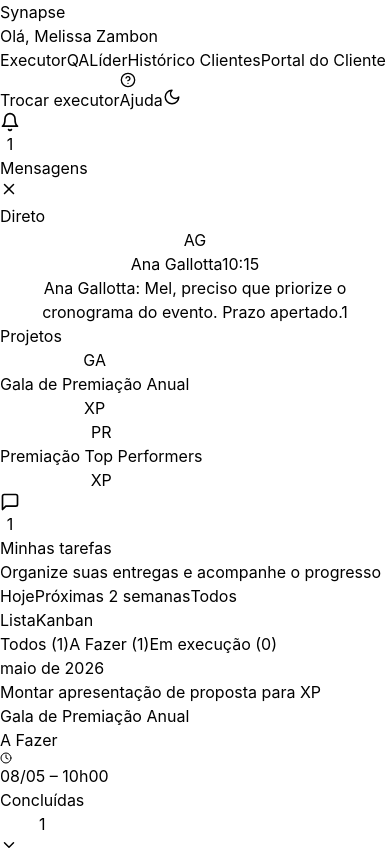
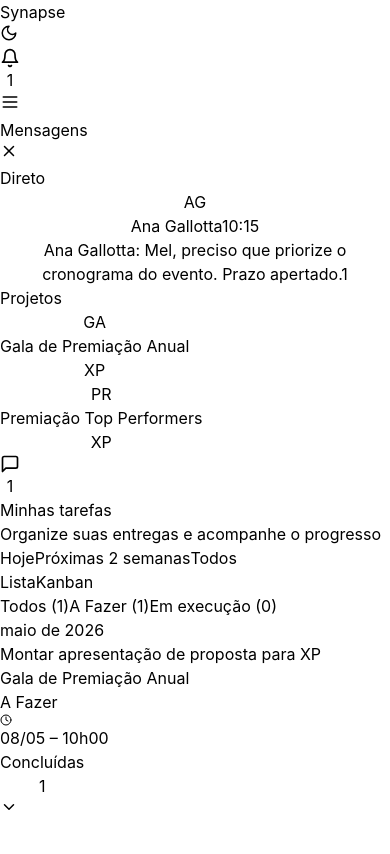
Before and after one commit to anacpgallotta-hue/synapse-mvp, a React (Vite) app: page / in a window 390 px wide. Built offline with nearby package versions, Linux system fonts and the light colour scheme.

Commit message:
Update 1 file

```diff
--- a/src/App.jsx
+++ b/src/App.jsx
@@ -30,6 +30,20 @@ const Moon = ({ className = "", size = 20 }) => <svg {...iconProps} width={size}
 const Sun = ({ className = "", size = 20 }) => <svg {...iconProps} width={size} height={size} className={className}><circle cx="12" cy="12" r="4"/><path d="M12 2v2"/><path d="M12 20v2"/><path d="m4.93 4.93 1.41 1.41"/><path d="m17.66 17.66 1.41 1.41"/><path d="M2 12h2"/><path d="M20 12h2"/><path d="m6.34 17.66-1.41 1.41"/><path d="m19.07 4.93-1.41 1.41"/></svg>;
 
 const DarkModeContext = createContext({ darkMode: false, setDarkMode: () => {} });
+
+function useMobile(breakpoint = 768) {
+  const [isMobile, setIsMobile] = useState(() => typeof window !== "undefined" && window.innerWidth < breakpoint);
+  useEffect(() => {
+    const mq = window.matchMedia(`(max-width: ${breakpoint - 1}px)`);
+    const handler = (e) => setIsMobile(e.matches);
+    mq.addEventListener("change", handler);
+    setIsMobile(mq.matches);
+    return () => mq.removeEventListener("change", handler);
+  }, [breakpoint]);
+  return isMobile;
+}
+
+const Menu = ({ className = "", size = 20 }) => <svg {...iconProps} width={size} height={size} className={className}><line x1="4" x2="20" y1="12" y2="12"/><line x1="4" x2="20" y1="6" y2="6"/><line x1="4" x2="20" y1="18" y2="18"/></svg>;
 
 // ============================
 // DATA INICIAL (mesmo do MVP)
@@ -581,13 +595,15 @@ function Card({ children, className = "", onClick }) {
 // HEADER
 // ============================
 function Header({ currentView, setView, currentExecutor, setShowNotif, notifCount, onHelp, showBell = true, darkMode, setDarkMode }) {
+  const mobile = useMobile();
+  const [menuOpen, setMenuOpen] = useState(false);
   const allNavItems = [
     { label: "Executor", view: "executor" },
     { label: "QA", view: "qa_selector" },
     { label: "Líder", view: "lider_selector" },
-    { label: "Histórico Clientes", view: "clientes" },
-    { label: "Portal do Cliente", view: "client_selector" },
-    { label: "Trocar executor", view: "trocar_executor" },
+    { label: "Histórico", view: "clientes" },
+    { label: "Cliente", view: "client_selector" },
+    { label: "Trocar", view: "trocar_executor" },
   ];
 
   const isQA = currentView.startsWith("qa");
@@ -617,21 +633,24 @@ function Header({ currentView, setView, currentExecutor, setShowNotif, notifCoun
     : currentView === "executor" ? `Olá, ${currentExecutor}`
     : null;
 
+  const navItem = (item) => (
+    <Button key={item.view} variant={isActive(item.view) ? "navActive" : "nav"} size="sm" onClick={() => { setView(item.view); setMenuOpen(false); }} className={mobile ? "w-full justify-start" : ""}>
+      {item.label}
+    </Button>
+  );
+
   return (
-    <header className={`border-b sticky top-0 z-10 ${darkMode ? "border-stone-800 bg-stone-950" : "border-stone-200 bg-white"}`}>
-      <div className="max-w-7xl mx-auto px-6 py-4">
+    <header className={`border-b sticky top-0 z-20 ${darkMode ? "border-stone-800 bg-stone-950" : "border-stone-200 bg-white"}`}>
+      <div className="max-w-7xl mx-auto px-4 md:px-6 py-3 md:py-4">
         <div className="flex items-center justify-between">
-          <div>
-            <h1 className={`text-2xl font-bold ${darkMode ? "text-white" : "text-stone-900"}`}>{headerTitle}</h1>
-            {subtitle && <p className={`text-sm ${darkMode ? "text-stone-400" : "text-stone-500"}`}>{subtitle}</p>}
+          <div className="min-w-0">
+            <h1 className={`text-lg md:text-2xl font-bold truncate ${darkMode ? "text-white" : "text-stone-900"}`}>{headerTitle}</h1>
+            {subtitle && !mobile && <p className={`text-sm ${darkMode ? "text-stone-400" : "text-stone-500"}`}>{subtitle}</p>}
           </div>
-          <div className="flex items-center gap-2">
-            {allNavItems.map(item => (
-              <Button key={item.view} variant={isActive(item.view) ? "navActive" : "nav"} size="sm" onClick={() => setView(item.view)}>
-                {item.label}
-              </Button>
-            ))}
-            {onHelp && (
+          <div className="flex items-center gap-1.5 md:gap-2 flex-shrink-0">
+            {/* Desktop nav */}
+            {!mobile && allNavItems.map(navItem)}
+            {!mobile && onHelp && (
               <Button variant="ghost" size="sm" onClick={onHelp} className="text-stone-400 hover:text-stone-700 gap-1">
                 <svg width="16" height="16" viewBox="0 0 24 24" fill="none" stroke="currentColor" strokeWidth="2" strokeLinecap="round" strokeLinejoin="round"><circle cx="12" cy="12" r="10"/><path d="M9.09 9a3 3 0 015.83 1c0 2-3 3-3 3"/><line x1="12" y1="17" x2="12.01" y2="17"/></svg>
                 <span className="text-xs">Ajuda</span>
@@ -641,16 +660,29 @@ function Header({ currentView, setView, currentExecutor, setShowNotif, notifCoun
               {darkMode ? <Sun size={18} /> : <Moon size={18} />}
             </button>
             {showBell && (
-              <div className="relative ml-1">
+              <div className="relative">
                 <Button variant="ghost" size="icon" onClick={() => setShowNotif(prev => !prev)}>
                   <Bell size={20} />
                   {notifCount > 0 && <span className="absolute -top-1 -right-1 h-5 w-5 rounded-full bg-red-500 text-white text-xs flex items-center justify-center">{notifCount}</span>}
                 </Button>
               </div>
             )}
+            {/* Mobile hamburger */}
+            {mobile && (
+              <button onClick={() => setMenuOpen(!menuOpen)} className={`p-2 rounded-md ${darkMode ? "text-stone-300 hover:bg-stone-800" : "text-stone-600 hover:bg-stone-100"}`}>
+                {menuOpen ? <X size={20} /> : <Menu size={20} />}
+              </button>
+            )}
           </div>
         </div>
       </div>
+      {/* Mobile dropdown nav */}
+      {mobile && menuOpen && (
+        <div className={`border-t px-4 py-3 flex flex-col gap-1 ${darkMode ? "border-stone-800 bg-stone-950" : "border-stone-200 bg-white"}`}>
+          {allNavItems.map(navItem)}
+          {onHelp && <Button variant="ghost" size="sm" onClick={() => { onHelp(); setMenuOpen(false); }} className="w-full justify-start text-stone-400 gap-1"><svg width="16" height="16" viewBox="0 0 24 24" fill="none" stroke="currentColor" strokeWidth="2" strokeLinecap="round" strokeLinejoin="round"><circle cx="12" cy="12" r="10"/><path d="M9.09 9a3 3 0 015.83 1c0 2-3 3-3 3"/><line x1="12" y1="17" x2="12.01" y2="17"/></svg>Ajuda</Button>}
+        </div>
+      )}
     </header>
   );
 }
@@ -850,7 +882,7 @@ function ExecutorView({ executorId, onTaskClick }) {
       )}
 
       {viewMode === "kanban" && (
-        <div className="grid grid-cols-5 gap-3" style={{ minHeight: "350px" }}>
+        <div className="flex md:grid md:grid-cols-5 gap-3 overflow-x-auto pb-4 snap-x snap-mandatory md:overflow-visible md:pb-0" style={{ minHeight: "350px" }}>
           {kanbanColumns.map(key => {
             const cfg = statusConfig[key];
             const colTasks = myTasks.filter(t => t.status === key).sort((a, b) => new Date(a.deadline) - new Date(b.deadline));
@@ -3189,7 +3221,7 @@ function ProjectKanbanView({ projectId, onBack, onTaskClick, isClientView = fals
       {isClientView && <h2 className="text-xl font-bold mb-4">Acompanhamento das entregas</h2>}
       {isQAView && <h2 className="text-xl font-bold mb-4">Acompanhamento do projeto</h2>}
 
-      <div className="grid grid-cols-5 gap-3" style={{ minHeight: "400px" }}>
+      <div className="flex md:grid md:grid-cols-5 gap-3 overflow-x-auto pb-4 snap-x snap-mandatory md:overflow-visible md:pb-0" style={{ minHeight: "400px" }}>
         {columns.map(col => {
           const colTasks = projectTasks.filter(t => t.status === col.key);
           return (
```
